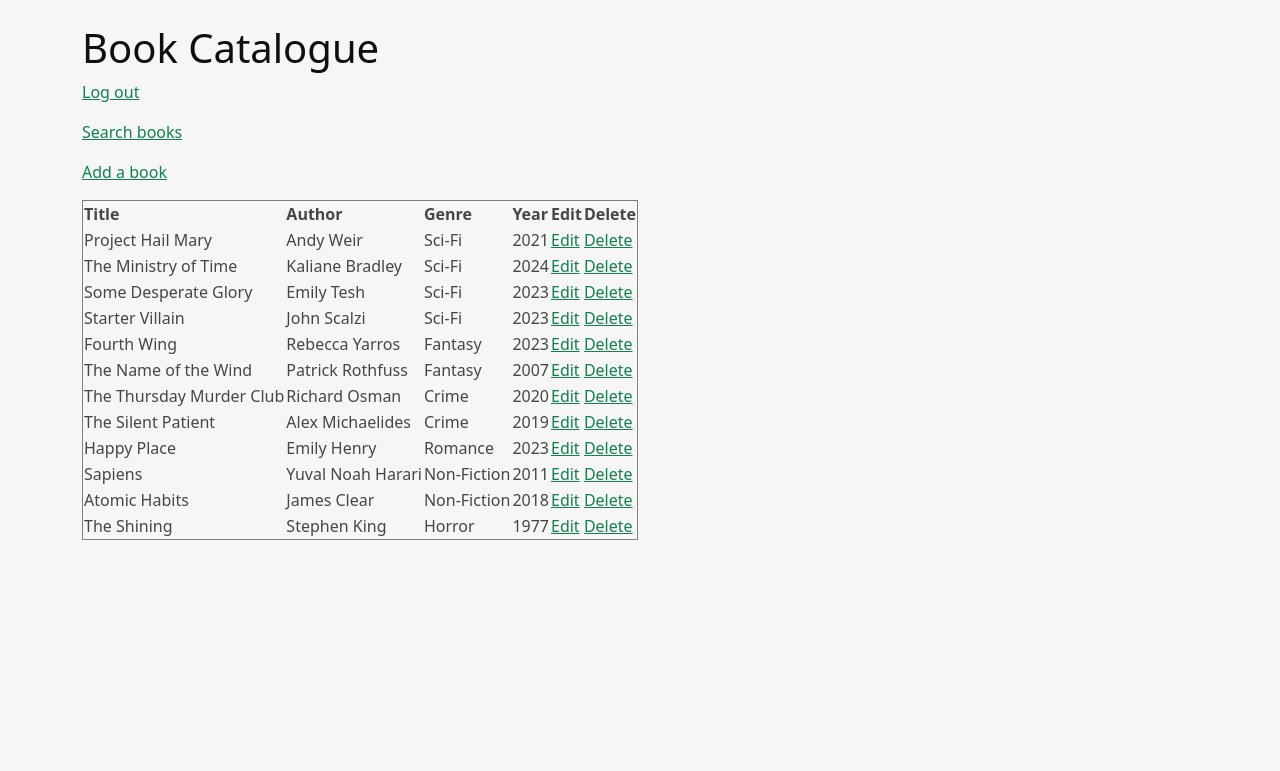
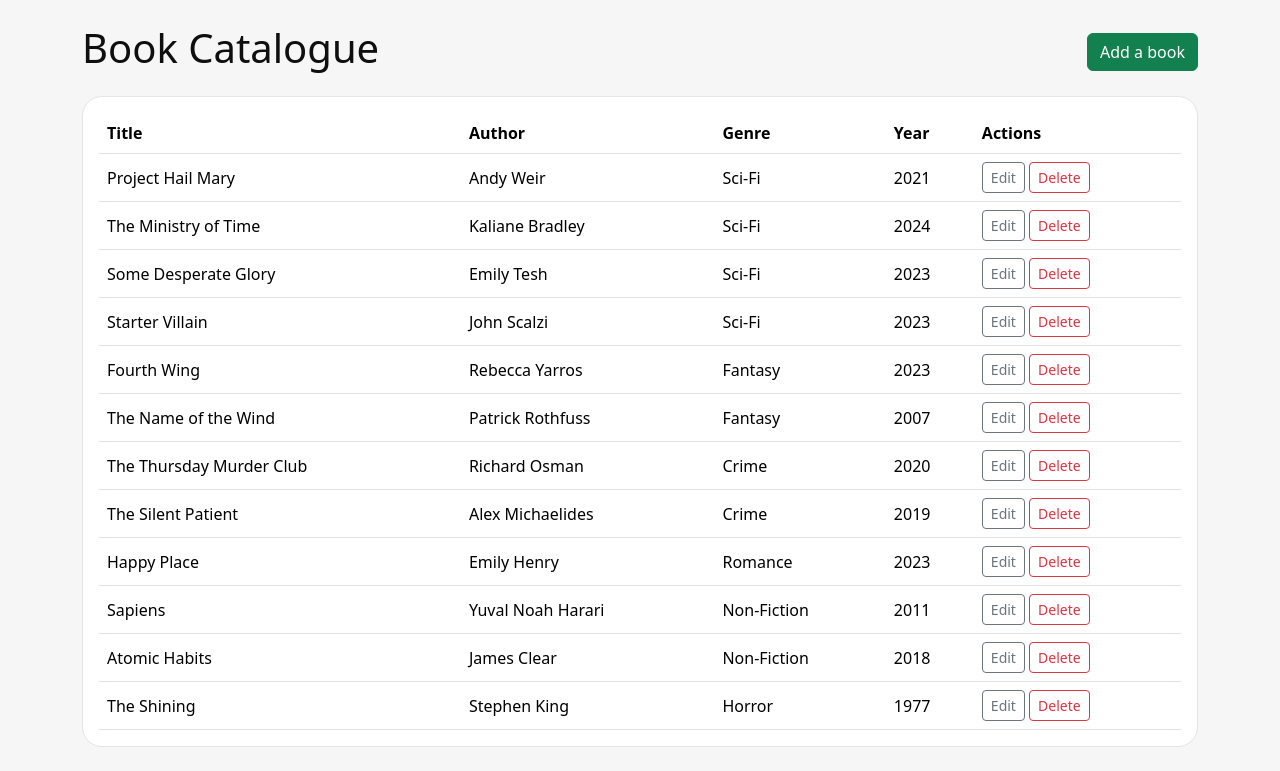
Before and after one commit to roberto-stc/book-catalogue, a PHP site: page / in a window 1280 px wide. Shown: the part 56-827 px from the top of the page. Before the commit the page ends 596 px from the top, so only its background shows below. Run offline with PHP 8.4, Linux system fonts and the light colour scheme; the visitor is signed in with stand-in values (Sample User, id 1); data comes from the database, SQL or seed files in the repository.

Commit message:
styled table and buttons

```diff
--- a/templates/index.twig
+++ b/templates/index.twig
@@ -1,37 +1,42 @@
 {% extends 'base.twig' %}
 {% block content %}
+<div class="d-flex justify-content-between align-items-center mb-3">
+<h1>Book Catalogue</h1>
+<a class="btn btn-primary" href="add.php">Add a book</a>
+</div>
 
-<h1>Book Catalogue</h1>
-<p><a href="logout.php">Log out</a></p>
+<div class="card p-3">
+<div class="table-responsive">
+<table class="table table-hover align-middle mb-0">
 
-<p><a href="search.php">Search books</a></p>
-
-<p><a href="add.php">Add a book</a></p>
-<table border="1">
-
+<thead>
 <tr>
-
 <th>Title</th>
 <th>Author</th>
 <th>Genre</th>
 <th>Year</th>
-<th>Edit</th>
-<th>Delete</th>
 
+<th>Actions</th>
 </tr>
+</thead>
+<tbody>
 {% for book in books %}
+
 <tr>
-
 <td>{{ book.title|e }}</td>
 <td>{{ book.author|e }}</td>
 <td>{{ book.genre|e }}</td>
 <td>{{ book.year|e }}</td>
-<td><a href="edit.php?id={{ book.id|e('url') }}">Edit</a></td>
-<td><a href="delete.php?id={{ book.id|e('url') }}">Delete</a></td>
+<td>
 
+<a class="btn btn-sm btn-outline-secondary" href="edit.php?id={{ book.id|e('url') }}">Edit</a>
+<a class="btn btn-sm btn-outline-danger" href="delete.php?id={{ book.id|e('url') }}">Delete</a>
+</td>
 </tr>
 
 {% endfor %}
-
+</tbody>
 </table>
+</div>
+</div>
 {% endblock %}
```
